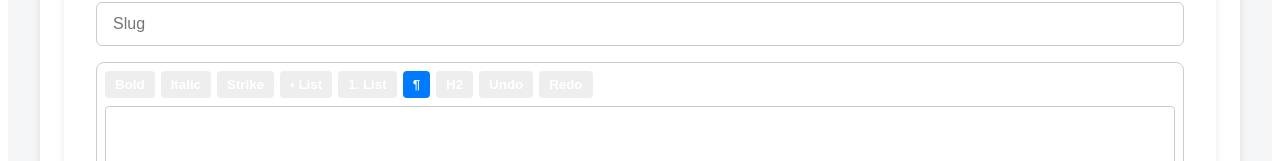
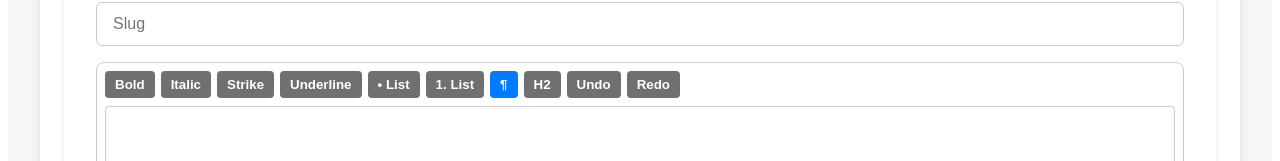
Before and after one commit to OscarCawley/grit-comic, a React (Create React App) app in the folder client/: page /admin in a window 1280 px wide. Shown: the part 301-462 px from the top of the page. Built offline with nearby package versions, Linux system fonts and the light colour scheme; no server answers; the HTML template or start-up script is replaced by a standard one.

Commit message:
Implemented better formatting for wiki posts on the wiki page
- Added underline to toolbar
- Auto populating slug field

```diff
--- a/client/package.json
+++ b/client/package.json
@@ -7,6 +7,7 @@
     "@testing-library/jest-dom": "^6.6.3",
     "@testing-library/react": "^16.3.0",
     "@testing-library/user-event": "^13.5.0",
+    "@tiptap/extension-underline": "^2.22.3",
     "@tiptap/react": "^2.22.3",
     "@tiptap/starter-kit": "^2.22.3",
     "axios": "^1.9.0",
--- a/client/src/components/TipTapEditor/TipTapEditor.css
+++ b/client/src/components/TipTapEditor/TipTapEditor.css
@@ -16,7 +16,7 @@
 .toolbar button {
   padding: 6px 10px;
   border: none;
-  background: #eee;
+  background: #707070;
   border-radius: 4px;
   cursor: pointer;
   font-weight: bold;
--- a/client/src/components/TipTapEditor/TipTapEditor.js
+++ b/client/src/components/TipTapEditor/TipTapEditor.js
@@ -1,15 +1,26 @@
+import React, { useEffect } from 'react';
 import { useEditor, EditorContent } from '@tiptap/react';
 import StarterKit from '@tiptap/starter-kit';
+import Underline from '@tiptap/extension-underline';
 import './TipTapEditor.css';
 
 const TipTapEditor = ({ content, onChange }) => {
     const editor = useEditor({
-        extensions: [StarterKit],
+        extensions: [
+            StarterKit,
+            Underline,
+        ],
         content,
         onUpdate: ({ editor }) => {
             onChange(editor.getHTML());
         },
     });
+
+    useEffect(() => {
+        if (editor && content !== editor.getHTML()) {
+            editor.commands.setContent(content, false); // false = don't emit `onUpdate`
+        }
+    }, [content, editor]);
 
     if (!editor) return null;
 
@@ -29,13 +40,18 @@ const TipTapEditor = ({ content, onChange }) => {
                 <button
                     type="button"
                     onClick={() => editor.chain().focus().toggleStrike().run()}
-                    className={editor.isActive('strike') ? 'active' : ''}>Strike
-                </button>
+                    className={editor.isActive('strike') ? 'active' : ''}
+                >Strike</button>
+                <button
+                    type="button"
+                    onClick={() => editor.chain().focus().toggleUnderline().run()}
+                    className={editor.isActive('underline') ? 'active' : ''}
+                >Underline</button>
                 <button
                     type="button"
                     onClick={() => editor.chain().focus().toggleBulletList().run()}
-                    className={editor.isActive('bulletList') ? 'active' : ''}>• List
-                </button>
+                    className={editor.isActive('bulletList') ? 'active' : ''}
+                >• List</button>
                 <button
                     type='button'
                     onClick={() => editor.chain().focus().toggleOrderedList().run()}
--- a/client/src/components/WikiList/WikiList.js
+++ b/client/src/components/WikiList/WikiList.js
@@ -9,6 +9,7 @@ const WikiList = () => {
 	const [categories, setCategories] = useState([]);
 	const [formData, setFormData] = useState({ title: '', slug: '', content: '', category_id: '', image: null });
 	const [editingId, setEditingId] = useState(null);
+	const [isSlugEdited, setIsSlugEdited] = useState(false);
 	const formRef = useRef(null);
 
 	useEffect(() => {
@@ -61,6 +62,12 @@ const WikiList = () => {
 			alert('Failed to create post.');
 		}
 	};
+
+	useEffect(() => {
+  		if (!isSlugEdited) {
+    		setFormData((prev) => ({ ...prev, slug: slugify(prev.title) }));
+  		}
+	}, [formData.title, isSlugEdited]);
 
 	const handleEdit = (post) => {
 		setFormData({
@@ -115,6 +122,15 @@ const WikiList = () => {
 		}
 	}
 
+	const slugify = (text) => {
+  		return text
+			.toLowerCase()
+			.trim()
+			.replace(/[^\w\s-]/g, '')   // remove invalid chars
+			.replace(/\s+/g, '-')       // replace spaces with hyphens
+			.replace(/--+/g, '-');      // replace multiple hyphens with single
+		};
+
     return (
         <div className='wiki-container'>
 			<h1>Wiki List</h1>
@@ -126,16 +142,21 @@ const WikiList = () => {
 					type="text"
 					placeholder="Title"
 					value={formData.title}
-					onChange={(e) => setFormData({ ...formData, title: e.target.value })}
+					onChange={(e) => {
+						setFormData({ ...formData, title: e.target.value })
+						setIsSlugEdited(false);
+					}}
 				/>
 				<input
 					type="text"
 					placeholder="Slug"
 					value={formData.slug}
-					onChange={(e) => setFormData({ ...formData, slug: e.target.value })}
+					onChange={(e) => {
+						setFormData({ ...formData, slug: e.target.value })
+						setIsSlugEdited(true);
+					}}
 				/>
 				<TipTapEditor
-  					key={editingId || 'new'}
 					content={formData.content}
 					onChange={(html) => setFormData({ ...formData, content: html })}
 				/>
--- a/client/src/pages/Wiki/Wiki.css
+++ b/client/src/pages/Wiki/Wiki.css
@@ -61,6 +61,9 @@
     padding: 10px;
     width: 100%;
     box-sizing: border-box;
+    display: flex;
+    flex-direction: column;
+    text-overflow: ellipsis;
 }
 
 .wiki-item p {
@@ -77,7 +80,7 @@
 }
 
 .wiki-item-header h2 {
-    font-size: 1.5em;
+    font-size: 2em;
     margin: 0;
 }
 
@@ -87,3 +90,14 @@
     text-align: right;
     margin: 0;
 }
+
+.wiki-item-content {
+    display: -webkit-box;
+    -webkit-line-clamp: 5;
+    line-clamp: 5;
+    -webkit-box-orient: vertical;
+    overflow: hidden;
+    text-overflow: ellipsis;
+    box-sizing: border-box;
+    margin-bottom: 0.5rem;
+}
--- a/client/src/pages/Wiki/Wiki.js
+++ b/client/src/pages/Wiki/Wiki.js
@@ -52,7 +52,7 @@ const Wiki = () => {
                             <h2>{post.title}</h2>
                             <span>{post.category_name}</span>
                         </div>
-                        <div dangerouslySetInnerHTML={{ __html: DOMPurify.sanitize(post.content) }}></div>
+                        <div className='wiki-item-content' dangerouslySetInnerHTML={{ __html: DOMPurify.sanitize(post.content) }}></div>
                         <p className='wiki-item-updated'>{post.updated_at_formatted}</p>
                     </div>
                 ))}
```
Also changed, not shown: 6 other files (tests, documents, lock files or other folders).
